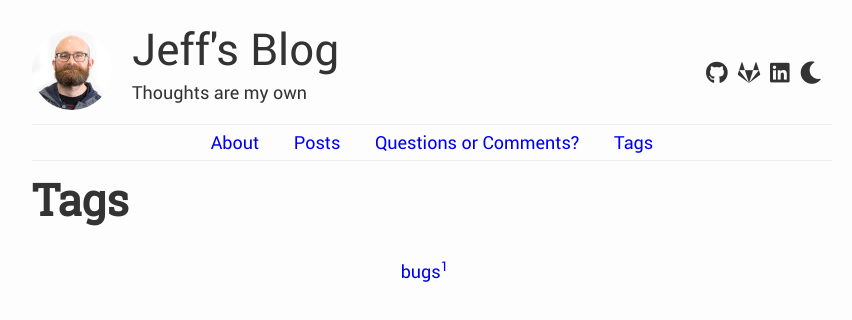
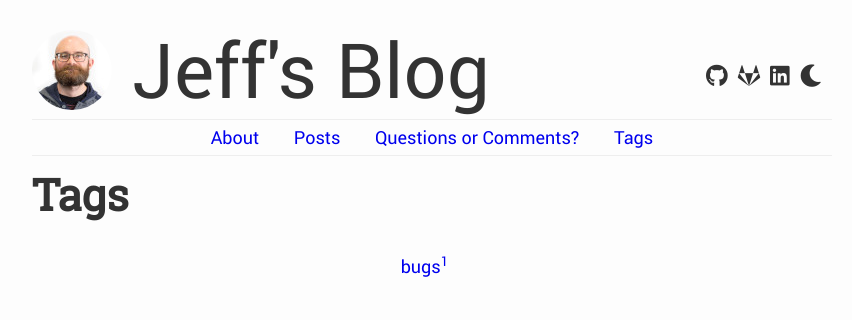
Before and after one commit to jeffschoner/jeffschoner.github.io, a plain HTML site: page tags/index.html in a window 1280 px wide. Shown: the whole page, without its empty margins (208-1060 px from the left). Drawn offline with Linux system fonts and the light colour scheme.

Commit message:
Update to newer version of hugo, remove subtitle

```diff
--- a/tags/index.html
+++ b/tags/index.html
@@ -4,7 +4,7 @@
 <meta charset="UTF-8">
 <title>Tags | Jeff&#39;s Blog</title>
 <meta http-equiv="X-UA-Compatible" content="IE=edge">
-<meta name="generator" content="Hugo 0.85.0" />
+<meta name="generator" content="Hugo 0.117.0">
 <meta name="viewport" content="width=device-width, initial-scale=1">
 <link rel="stylesheet" type="text/css" media="screen" href="/css/normalize.css" />
 <link rel="stylesheet" type="text/css" media="screen" href="/css/main.css" />
@@ -18,7 +18,6 @@
 <meta property="og:description" content="" />
 <meta property="og:type" content="website" />
 <meta property="og:url" content="http://jeffschoner.github.io/tags/" />
-
 <meta name="twitter:card" content="summary"/>
 <meta name="twitter:title" content="Tags"/>
 <meta name="twitter:description" content=""/>
@@ -32,10 +31,9 @@
 <a href="http://jeffschoner.github.io/"><img src="/color-80sm.jpg" alt="Jeff&#39;s Blog"></a>
 </div>
 <div id="titletext">
-<h2 id="title"><a href="http://jeffschoner.github.io/">Jeff&#39;s Blog</a></h2>
+<h2 id="titleonly"><a href="http://jeffschoner.github.io/">Jeff&#39;s Blog</a></h2>
 </div>
-<div id="title-description">
-<p id="subtitle">Thoughts are my own</p>
+<div id="title-social">
 <div id="social">
 <nav><ul>
 <li><a href="https://github.com/jeffschoner"><i title="Github" class="icons fab fa-github"></i></a></li>
```
Also changed, not shown: 404.html (+3 -5 lines), about/index.html (+3 -5 lines), categories/index.html (+3 -5 lines), index.html (+3 -5 lines), page/1/index.html (+10 -1 lines), posts/andy-warhol-on-software/index.html (+3 -5 lines), posts/index.html (+3 -5 lines), tags/bugs/index.html (+3 -5 lines).
